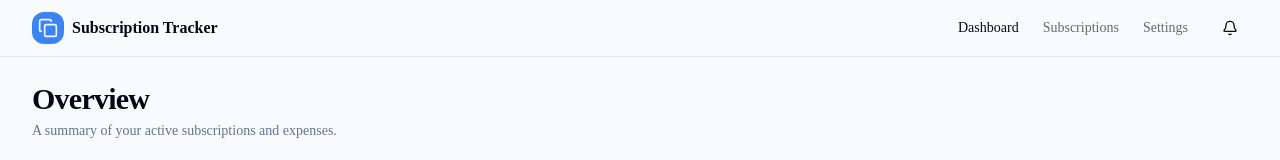
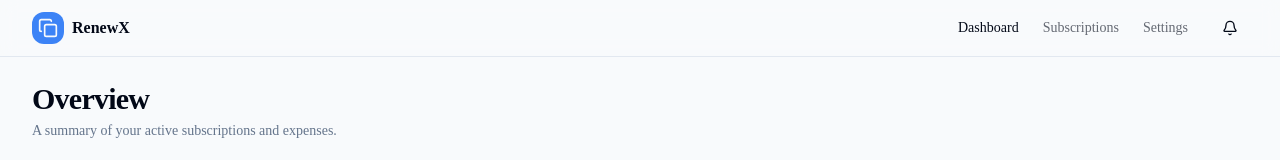
Before and after one commit to iamlasantha/RenewX, a Next.js app: page / in a window 1280 px wide. Shown: the top 160 px of the page. Built offline with nearby package versions, Linux system fonts and the light colour scheme; no server answers.

Commit message:
style: update header logo to RenewX

```diff
--- a/src/components/layout/header.tsx
+++ b/src/components/layout/header.tsx
@@ -12,7 +12,7 @@ export function Header() {
               <CopyIcon className="h-5 w-5 text-primary-foreground" />
             </div>
             <span className="hidden font-semibold sm:inline-block">
-              Subscription Tracker
+              RenewX
             </span>
           </Link>
         </div>
```
